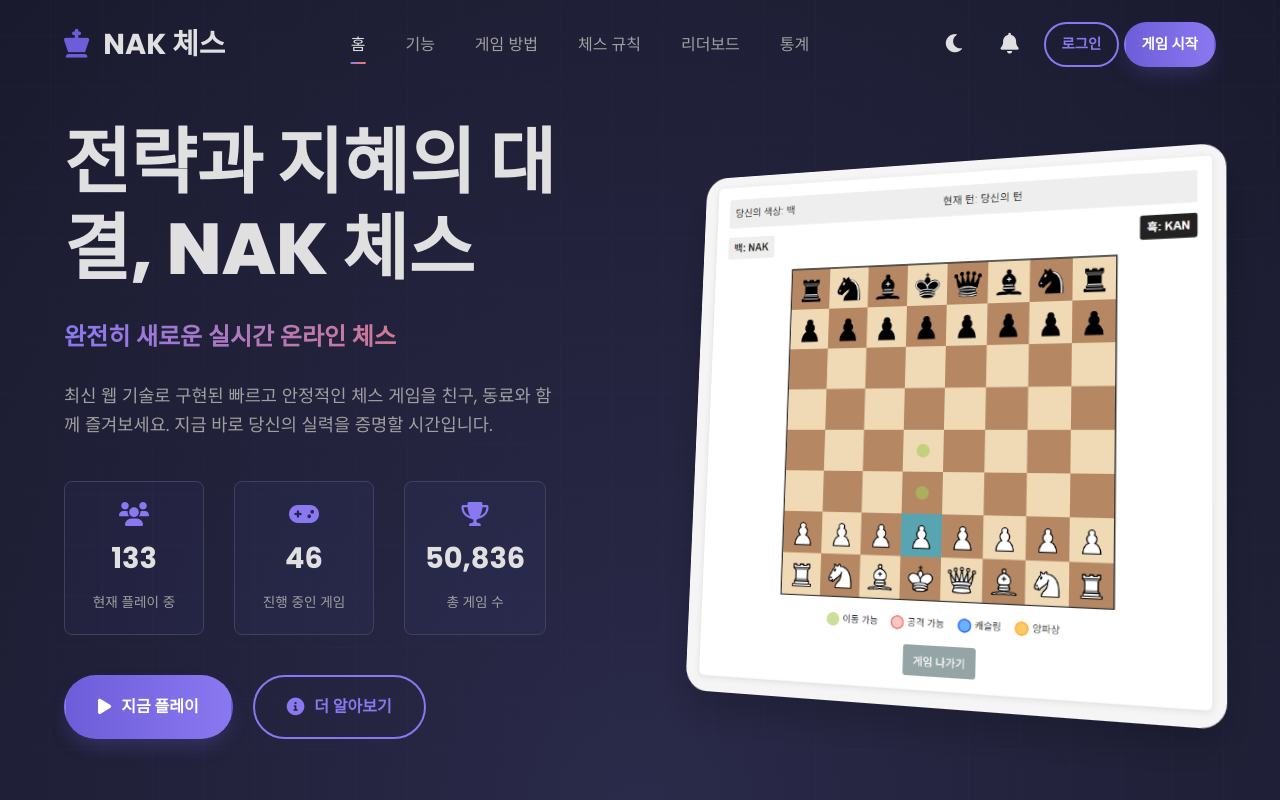
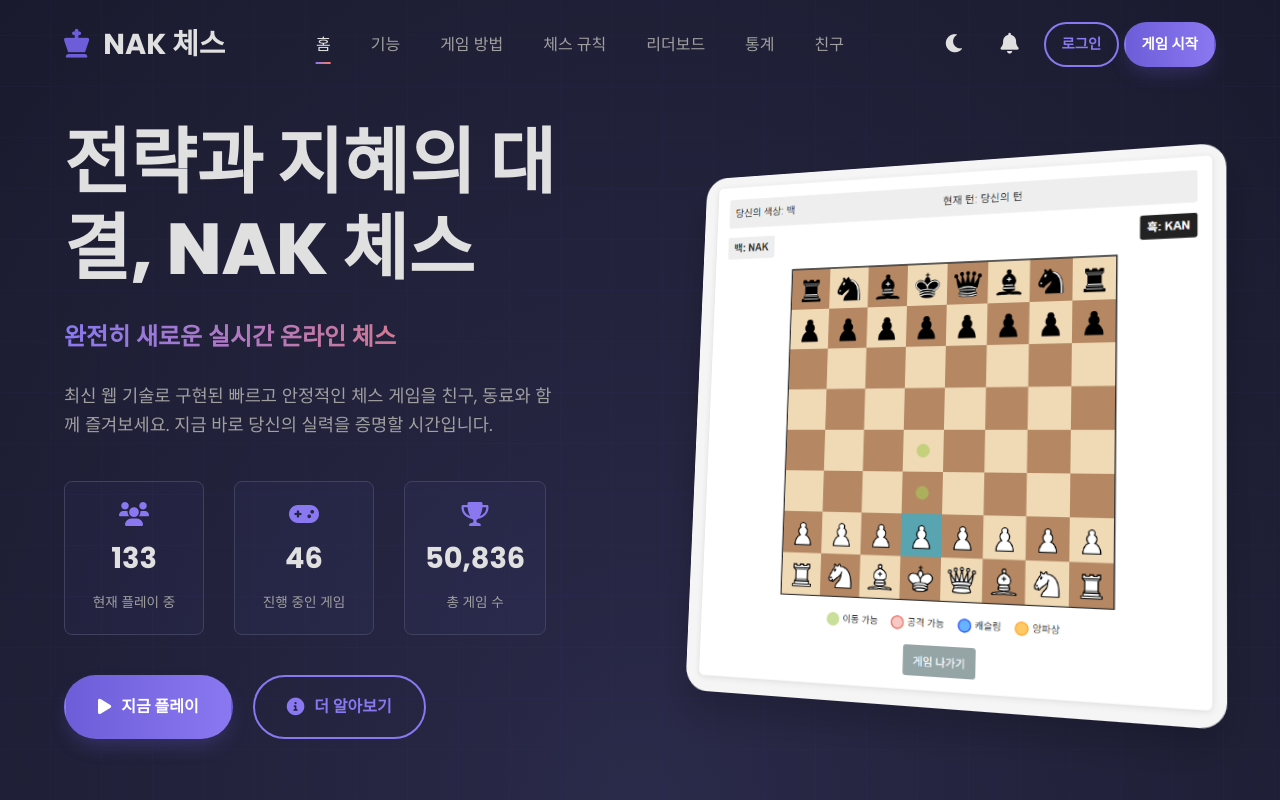
Before and after one commit to NJ0428/chess, a website: page public/index.html in a window 1280 px wide. Shown: the top 800 px of the page. Drawn offline with Linux system fonts and the light colour scheme.

Commit message:
친구 메뉴 항목 추가

```diff
--- a/public/index.html
+++ b/public/index.html
@@ -80,6 +80,7 @@
           <li><a href="chess-rules.html" class="nav-link">체스 규칙</a></li>
           <li><a href="leaderboard.html" class="nav-link">리더보드</a></li>
           <li><a href="stats.html" class="nav-link">통계</a></li>
+          <li><a href="friends.html" class="nav-link">친구</a></li>
         </ul>
       </nav>
       <div class="header-actions">
```
Also changed, not shown: public/game.html (+1 -0 lines), public/login.html (+1 -0 lines), public/stats.html (+1 -0 lines).
